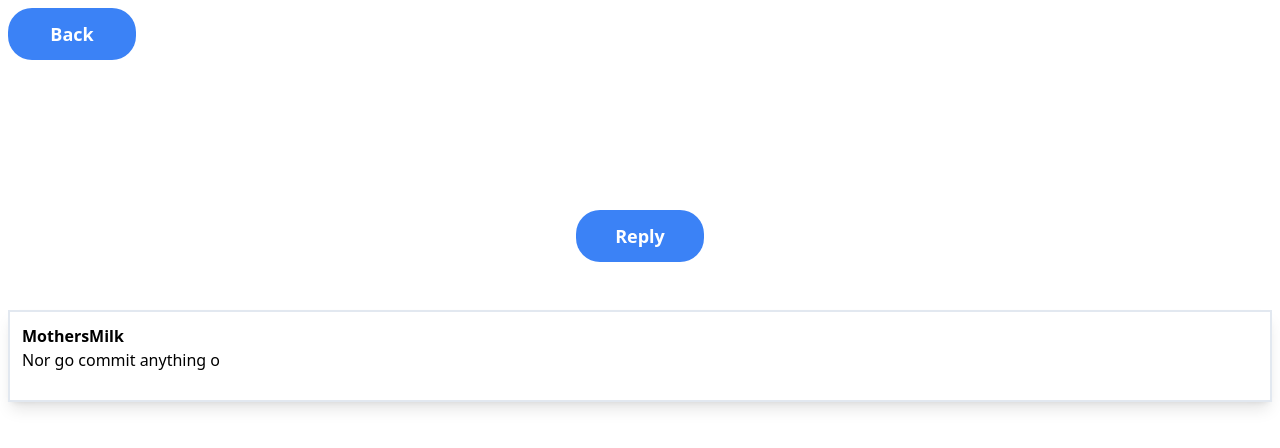
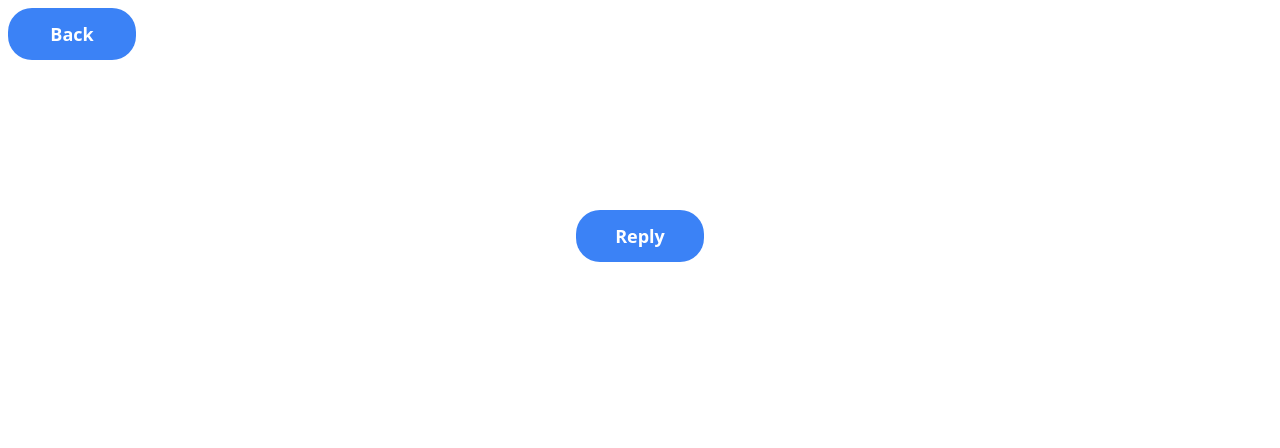
Before and after one commit to Gmedulla101/twitter-clone, a React (Vite) app: page /comments in a window 1280 px wide. Shown: the top 448 px of the page. Built offline with nearby package versions, Linux system fonts and the light colour scheme.

Commit message:
Finalised commenting functionality

```diff
--- a/src/components/Comment.jsx
+++ b/src/components/Comment.jsx
@@ -36,9 +36,9 @@ const Comment = ({ comments, setCommentOpen, tweetId }) => {
     }
   };
 
-  const commentEl = comments?.map((comment) => {
+  const commentEl = comments?.map((comment, i) => {
     return (
-      <article className="border-2 border-slate-200 p-3 shadow-lg">
+      <article className="border-2 border-slate-200 p-3 shadow-lg" key={i}>
         <h2 className="poster font-bold">{comment?.poster}</h2>
         <p className="mb-4">{comment?.post}</p>
       </article>
@@ -73,13 +73,7 @@ const Comment = ({ comments, setCommentOpen, tweetId }) => {
       </section>
 
       {/* THE COMMENTS */}
-      <section>
-        <article className="border-2 border-slate-200 p-3 shadow-lg">
-          <h2 className="poster font-bold">MothersMilk</h2>
-          <p className="mb-4">Nor go commit anything o</p>
-          {commentEl}
-        </article>
-      </section>
+      <section>{commentEl}</section>
     </div>
   );
 };
--- a/src/components/Home.jsx
+++ b/src/components/Home.jsx
@@ -71,8 +71,10 @@ const Home = () => {
         return {
           ...doc.data(),
           id: doc._document.data.value.mapValue.fields.id.stringValue,
+          docId: doc.id,
         };
       });
+
       dispatch({ type: GET_TWEETS, payload: { cleanData } });
 
       dispatch({ type: STOP_LOADING });
@@ -129,6 +131,7 @@ const Home = () => {
         post={tweet.post}
         key={tweet.id}
         id={tweet.id}
+        docId={tweet.docId}
         likes={tweet.likes}
         comments={tweet.comments}
         tweetImages={tweetImages}
--- a/src/components/Tweet.jsx
+++ b/src/components/Tweet.jsx
@@ -18,7 +18,7 @@ import { useGlobalContext } from '../context';
 /////////////////////////////////////////////////////////////////////////////////////////////////////////////////////
 /////////////////////////////////////////////////////////////////////////////////////////////////////////////////////
 
-const Tweet = ({ poster, post, tweetImages, id, comments, likes }) => {
+const Tweet = ({ poster, post, tweetImages, id, comments, likes, docId }) => {
   const { user } = useGlobalContext();
 
   const [commentOpen, setCommentOpen] = useState(false);
@@ -83,7 +83,7 @@ const Tweet = ({ poster, post, tweetImages, id, comments, likes }) => {
             <Comment
               comments={comments}
               setCommentOpen={setCommentOpen}
-              tweetId={id}
+              tweetId={docId}
             />,
             document.querySelector('#root')
           )}
```
